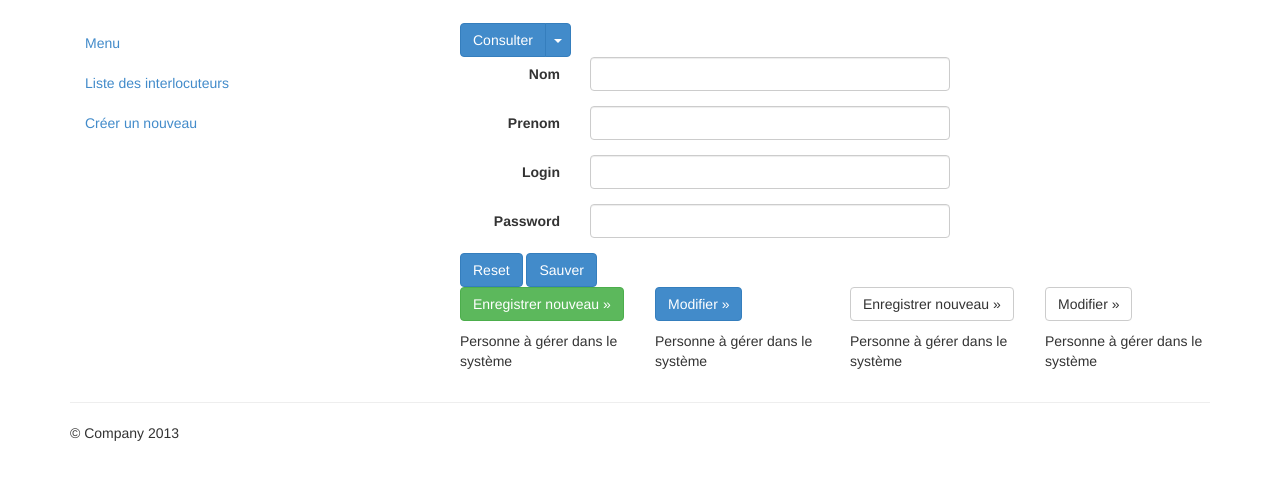
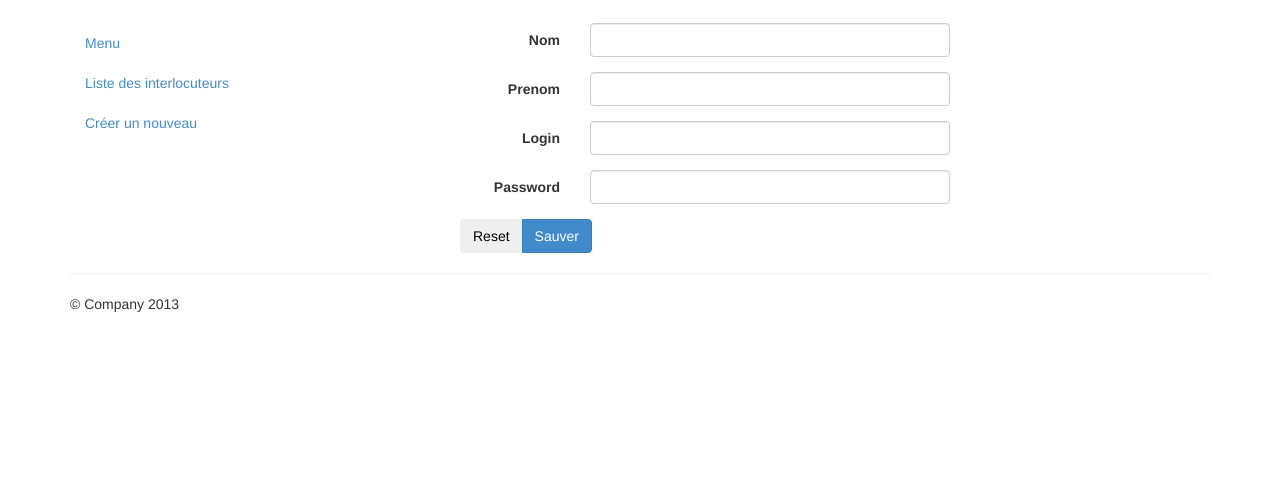
Before and after one commit to corentin6956/node-www, a website: page public/app/index.html at #/utilisateurs/new in a window 1280 px wide. Shown: the part 53-532 px from the top of the page. Drawn offline with nearby package versions, Linux system fonts and the light colour scheme.

Commit message:
Mise en forme

```diff
--- a/public/app/index.html
+++ b/public/app/index.html
@@ -57,7 +57,7 @@
 		</div>
         <div class="col-md-8" data-ng-view></div>
       </div>
-	  <div class="row">
+	  <!---<div class="row">
 	    <div class="col-md-4"></div>
         <div class="col-md-2"><p><a class="btn btn-success" href="#" role="button">Enregistrer nouveau &raquo;</a></p>
 		<p>Personne à gérer dans le système</p></div>
@@ -74,7 +74,7 @@
         <div class="col-md-8">
 
 	  </div>
-</div>
+</div>-->
 
       <hr>
 
--- a/public/app/partials/utilisateurs-edit.html
+++ b/public/app/partials/utilisateurs-edit.html
@@ -1,14 +1,7 @@
-			<div class="btn-group">
-				<a href="#/utilisateurs/{{utilisateur.id}}" class="btn btn-primary">Consulter</a>
-				<button type="button" class="btn btn-primary dropdown-toggle" data-toggle="dropdown">
-					<span class="caret"></span>
-					<span class="sr-only">Toggle Dropdown</span>
-				</button>
-				<ul class="dropdown-menu" role="menu">
-					<li><a href="#/utilisateurs/{{utilisateur.id}}/edit">Editer</a></li>
-					<li class="divider"></li>
-					<li><a href ng-click="delete({{utilisateur.id}})">Supprimer</a></li>
-				</ul>
+			<div class="btn-group" ng-if="utilisateur.id">
+				<a href="#/utilisateurs/{{utilisateur.id}}" class="btn btn-primary"><i class="glyphicon glyphicon-eye-open"></i></a>
+				<a href="#/utilisateurs/{{utilisateur.id}}/edit" class="btn btn-primary"><i class="glyphicon glyphicon-pencil"></i></a>
+				<a href="#" class="btn btn-danger" ng-click="supprimer(utilisateur.id)" title="delete"><i class="glyphicon glyphicon-trash"></i></a>
 			</div>
 
 			<form novalidate class="form-horizontal"">
@@ -36,6 +29,8 @@
 					  <input type="text" class="form-control" ng-model="utilisateur.password" />
 					</div>
 				</div>
-				<button class="btn btn-primary" ng-click="reset()">Reset</button>
+				<div class="btn-group">
+					<button class="btn" ng-click="reset()">Reset</button>
 					<button class="btn btn-primary" ng-click="sauver()">Sauver</button>
+				</div>
 			</form>
```
Also changed, not shown: public/app/partials/utilisateurs-list.html (+1 -1 lines), public/app/partials/utilisateurs-show.html (+3 -10 lines). Lines whose indentation alone changed are shown as unchanged.
